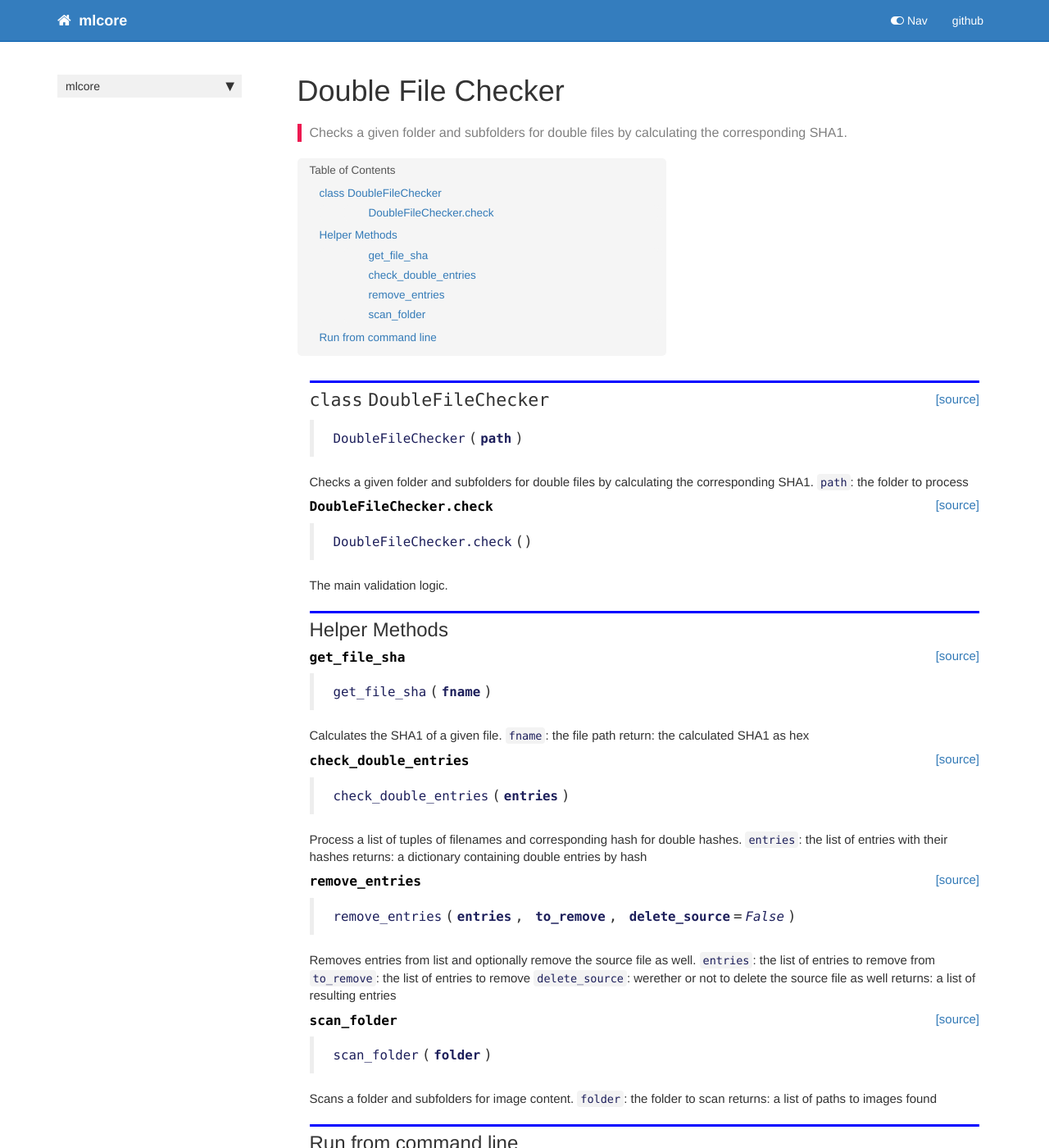
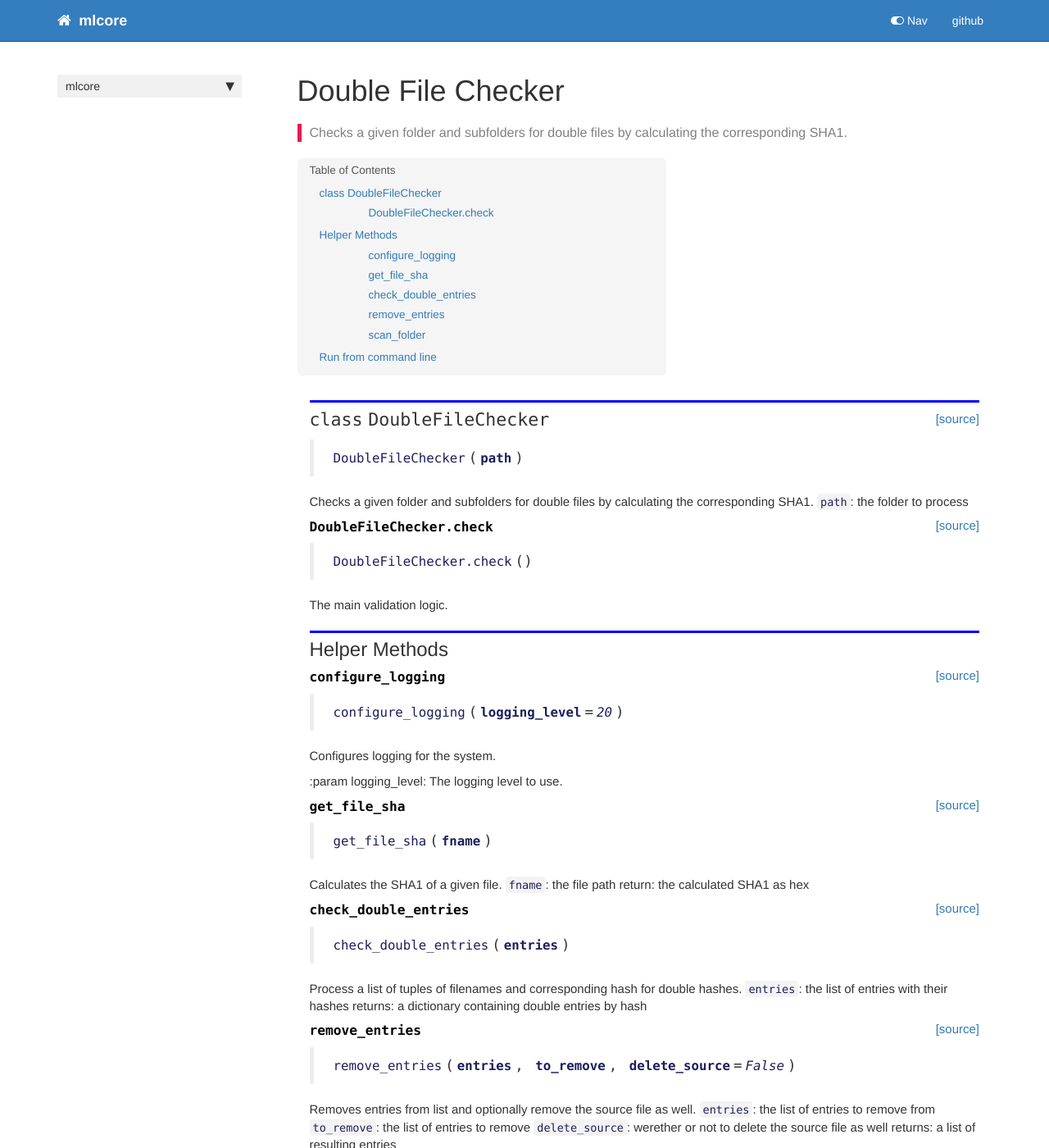
Before and after one commit to AI-Force/aiforce, a Jekyll site: the page built from docs/tools-check_double_images.html, in a window 1280 px wide and 1400 px high. Shown: the whole window at 82% size. Built offline with Jekyll 4.4.1, drawn with Linux system fonts in a browser that asks for light colours; nearby versions of some CDN libraries; comment, search, counter and statistics services are not loaded.

Commit message:
added logger

```diff
--- a/docs/dataset.html
+++ b/docs/dataset.html
@@ -562,7 +562,7 @@ return: the splittet train, validation images</p>
 
 
 <div class="output_markdown rendered_html output_subarea ">
-<h4 id="build_data_set" class="doc_header"><code>build_data_set</code><a href="https://github.com/ai-force/ML-Core/tree/master/mlcore/dataset.py#L933" class="source_link" style="float:right">[source]</a></h4><blockquote><p><code>build_data_set</code>(<strong><code>category_file_path</code></strong>, <strong><code>annotation_file_path</code></strong>, <strong><code>split</code></strong>, <strong><code>seed</code></strong>, <strong><code>sample</code></strong>, <strong><code>output</code></strong>)</p>
+<h4 id="build_data_set" class="doc_header"><code>build_data_set</code><a href="https://github.com/ai-force/ML-Core/tree/master/mlcore/dataset.py#L933" class="source_link" style="float:right">[source]</a></h4><blockquote><p><code>build_data_set</code>(<strong><code>category_file_path</code></strong>, <strong><code>annotation_file_path</code></strong>, <strong><code>split</code></strong>, <strong><code>seed</code></strong>, <strong><code>sample</code></strong>, <strong><code>data_set_type</code></strong>, <strong><code>output</code></strong>, <strong><code>data_set_name</code></strong>)</p>
 </blockquote>
 <p>Build the data-set for training, Validation and test
 <code>category_file_path</code>: the filename of the categories file
@@ -570,7 +570,9 @@ return: the splittet train, validation images</p>
 <code>split</code>: the size of the validation set as percentage
 <code>seed</code>: random seed to reproduce splits
 <code>sample</code>: the size of the sample set as percentage
-<code>output</code>: the dataset base folder to build the dataset in</p>
+<code>data_set_type</code>: the type of the data-set, if not set infer from the category file path
+<code>output</code>: the dataset base folder to build the dataset in
+<code>data_set_name</code>: the name of the data-set, if not set infer from the category file path</p>
 
 </div>
 
--- a/docs/tools-check_double_images.html
+++ b/docs/tools-check_double_images.html
@@ -52,6 +52,13 @@ description: "Checks a given folder and subfolders for double files by calculati
 
 <div class="cell border-box-sizing code_cell rendered">
 
+</div>
+    {% endraw %}
+
+    {% raw %}
+
+<div class="cell border-box-sizing code_cell rendered">
+
 <div class="output_wrapper">
 <div class="output">
 
@@ -59,7 +66,7 @@ description: "Checks a given folder and subfolders for double files by calculati
 
 
 <div class="output_markdown rendered_html output_subarea ">
-<h2 id="DoubleFileChecker" class="doc_header"><code>class</code> <code>DoubleFileChecker</code><a href="https://github.com/ai-force/ML-Core/tree/master/mlcore/tools/check_double_images.py#L23" class="source_link" style="float:right">[source]</a></h2><blockquote><p><code>DoubleFileChecker</code>(<strong><code>path</code></strong>)</p>
+<h2 id="DoubleFileChecker" class="doc_header"><code>class</code> <code>DoubleFileChecker</code><a href="https://github.com/ai-force/ML-Core/tree/master/mlcore/tools/check_double_images.py#L30" class="source_link" style="float:right">[source]</a></h2><blockquote><p><code>DoubleFileChecker</code>(<strong><code>path</code></strong>)</p>
 </blockquote>
 <p>Checks a given folder and subfolders for double files by calculating the corresponding SHA1.
 <code>path</code>: the folder to process</p>
@@ -85,7 +92,7 @@ description: "Checks a given folder and subfolders for double files by calculati
 
 
 <div class="output_markdown rendered_html output_subarea ">
-<h4 id="DoubleFileChecker.check" class="doc_header"><code>DoubleFileChecker.check</code><a href="https://github.com/ai-force/ML-Core/tree/master/mlcore/tools/check_double_images.py#L32" class="source_link" style="float:right">[source]</a></h4><blockquote><p><code>DoubleFileChecker.check</code>()</p>
+<h4 id="DoubleFileChecker.check" class="doc_header"><code>DoubleFileChecker.check</code><a href="https://github.com/ai-force/ML-Core/tree/master/mlcore/tools/check_double_images.py#L39" class="source_link" style="float:right">[source]</a></h4><blockquote><p><code>DoubleFileChecker.check</code>()</p>
 </blockquote>
 <p>The main validation logic.</p>
 
@@ -123,7 +130,40 @@ description: "Checks a given folder and subfolders for double files by calculati
 
 
 <div class="output_markdown rendered_html output_subarea ">
-<h4 id="get_file_sha" class="doc_header"><code>get_file_sha</code><a href="https://github.com/ai-force/ML-Core/tree/master/mlcore/tools/check_double_images.py#L70" class="source_link" style="float:right">[source]</a></h4><blockquote><p><code>get_file_sha</code>(<strong><code>fname</code></strong>)</p>
+<h4 id="configure_logging" class="doc_header"><code>configure_logging</code><a href="https://github.com/ai-force/ML-Core/tree/master/mlcore/tools/check_double_images.py#L77" class="source_link" style="float:right">[source]</a></h4><blockquote><p><code>configure_logging</code>(<strong><code>logging_level</code></strong>=<em><code>20</code></em>)</p>
+</blockquote>
+<p>Configures logging for the system.</p>
+<p>:param logging_level: The logging level to use.</p>
+
+</div>
+
+</div>
+
+</div>
+</div>
+
+</div>
+    {% endraw %}
+
+    {% raw %}
+
+<div class="cell border-box-sizing code_cell rendered">
+
+</div>
+    {% endraw %}
+
+    {% raw %}
+
+<div class="cell border-box-sizing code_cell rendered">
+
+<div class="output_wrapper">
+<div class="output">
+
+<div class="output_area">
+
+
+<div class="output_markdown rendered_html output_subarea ">
+<h4 id="get_file_sha" class="doc_header"><code>get_file_sha</code><a href="https://github.com/ai-force/ML-Core/tree/master/mlcore/tools/check_double_images.py#L93" class="source_link" style="float:right">[source]</a></h4><blockquote><p><code>get_file_sha</code>(<strong><code>fname</code></strong>)</p>
 </blockquote>
 <p>Calculates the SHA1 of a given file.
 <code>fname</code>: the file path
@@ -157,7 +197,7 @@ return: the calculated SHA1 as hex</p>
 
 
 <div class="output_markdown rendered_html output_subarea ">
-<h4 id="check_double_entries" class="doc_header"><code>check_double_entries</code><a href="https://github.com/ai-force/ML-Core/tree/master/mlcore/tools/check_double_images.py#L92" class="source_link" style="float:right">[source]</a></h4><blockquote><p><code>check_double_entries</code>(<strong><code>entries</code></strong>)</p>
+<h4 id="check_double_entries" class="doc_header"><code>check_double_entries</code><a href="https://github.com/ai-force/ML-Core/tree/master/mlcore/tools/check_double_images.py#L115" class="source_link" style="float:right">[source]</a></h4><blockquote><p><code>check_double_entries</code>(<strong><code>entries</code></strong>)</p>
 </blockquote>
 <p>Process a list of tuples of filenames and corresponding hash for double hashes.
 <code>entries</code>: the list of entries with their hashes
@@ -191,7 +231,7 @@ returns: a dictionary containing double entries by hash</p>
 
 
 <div class="output_markdown rendered_html output_subarea ">
-<h4 id="remove_entries" class="doc_header"><code>remove_entries</code><a href="https://github.com/ai-force/ML-Core/tree/master/mlcore/tools/check_double_images.py#L115" class="source_link" style="float:right">[source]</a></h4><blockquote><p><code>remove_entries</code>(<strong><code>entries</code></strong>, <strong><code>to_remove</code></strong>, <strong><code>delete_source</code></strong>=<em><code>False</code></em>)</p>
+<h4 id="remove_entries" class="doc_header"><code>remove_entries</code><a href="https://github.com/ai-force/ML-Core/tree/master/mlcore/tools/check_double_images.py#L138" class="source_link" style="float:right">[source]</a></h4><blockquote><p><code>remove_entries</code>(<strong><code>entries</code></strong>, <strong><code>to_remove</code></strong>, <strong><code>delete_source</code></strong>=<em><code>False</code></em>)</p>
 </blockquote>
 <p>Removes entries from list and optionally remove the source file as well.
 <code>entries</code>: the list of entries to remove from
@@ -227,7 +267,7 @@ returns: a list of resulting entries</p>
 
 
 <div class="output_markdown rendered_html output_subarea ">
-<h4 id="scan_folder" class="doc_header"><code>scan_folder</code><a href="https://github.com/ai-force/ML-Core/tree/master/mlcore/tools/check_double_images.py#L138" class="source_link" style="float:right">[source]</a></h4><blockquote><p><code>scan_folder</code>(<strong><code>folder</code></strong>)</p>
+<h4 id="scan_folder" class="doc_header"><code>scan_folder</code><a href="https://github.com/ai-force/ML-Core/tree/master/mlcore/tools/check_double_images.py#L161" class="source_link" style="float:right">[source]</a></h4><blockquote><p><code>scan_folder</code>(<strong><code>folder</code></strong>)</p>
 </blockquote>
 <p>Scans a folder and subfolders for image content.
 <code>folder</code>: the folder to scan
--- a/mlcore/__init__.py
+++ b/mlcore/__init__.py
@@ -1 +1 @@
-__version__ = "0.0.12"
+__version__ = "0.0.13"
```
Also changed, not shown: mlcore/dataset.py (+18 -8 lines), 6 other files.
